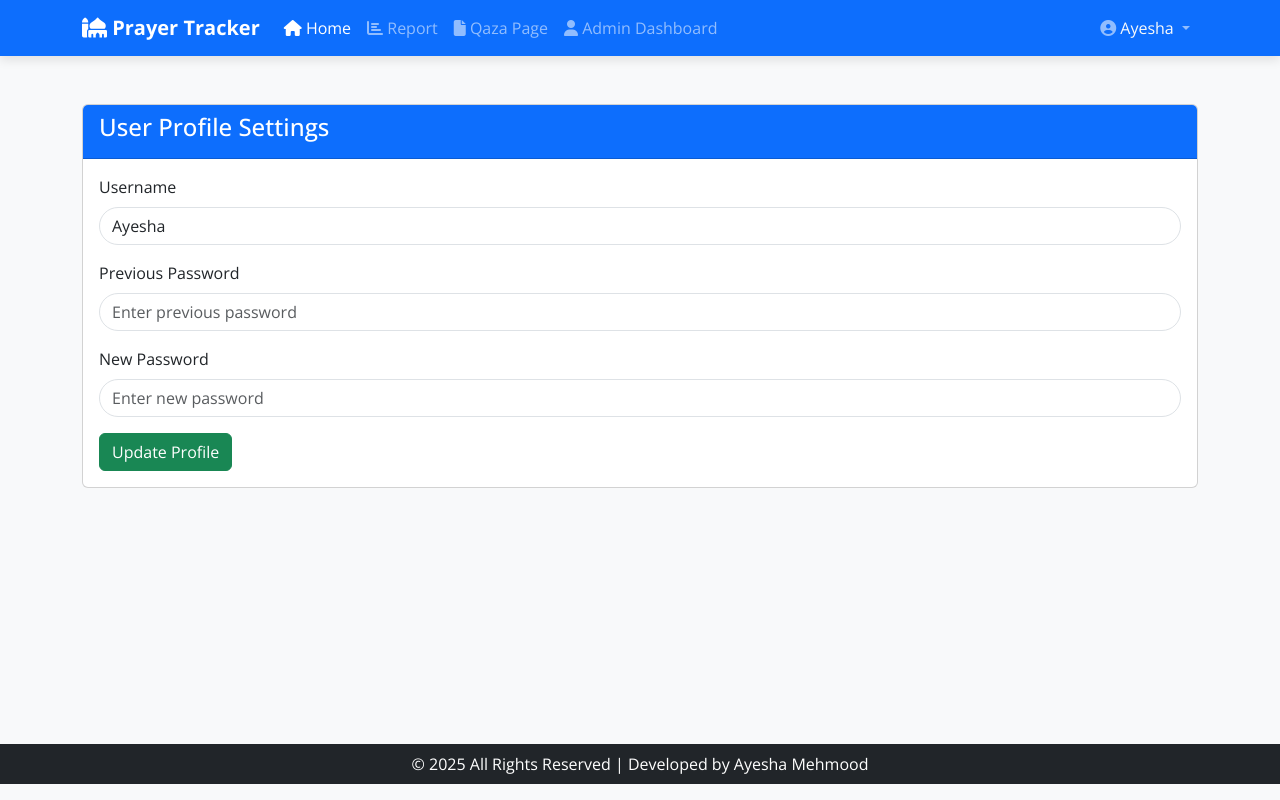
After one commit to Ayesha9912/NazmazTrackerApp, a PHP site: page /namazapp/pages/profile.php in a window 1280 px wide. The commit adds this page. Run offline with PHP 8.4, Linux system fonts and the light colour scheme; a user stored in the database is signed in; data comes from the database, SQL or seed files in the repository.

Commit message:
New changes

```diff
--- a/admin/dashboard.php
+++ b/admin/dashboard.php
@@ -10,6 +10,8 @@ include_once('./admin_settings.php');
     <meta charset="UTF-8">
     <meta name="viewport" content="width=device-width, initial-scale=1.0">
     <title>Prayer Tracker Dashboard</title>
+    <link rel="shortcut icon" href="assets/images/pngegg (1).png" type="image/x-icon">
+
 
     <!-- Bootstrap 5 CDN -->
     <link href="https://cdn.jsdelivr.net/npm/bootstrap@5.3.0/dist/css/bootstrap.min.css" rel="stylesheet">
--- a/admin/manage_users.php
+++ b/admin/manage_users.php
@@ -10,6 +10,7 @@ include_once('./admin_settings.php');
     <meta charset="UTF-8">
     <meta name="viewport" content="width=device-width, initial-scale=1.0">
     <title>Prayer Tracker Dashboard</title>
+    <link rel="shortcut icon" href="assets/images/pngegg (1).png" type="image/x-icon">
 
     <!-- Bootstrap 5 CDN -->
     <link href="https://cdn.jsdelivr.net/npm/bootstrap@5.3.0/dist/css/bootstrap.min.css" rel="stylesheet">
--- a/admin/settings.php
+++ b/admin/settings.php
@@ -10,6 +10,8 @@ include_once('./admin_settings.php');
     <meta charset="UTF-8">
     <meta name="viewport" content="width=device-width, initial-scale=1.0">
     <title>Admin Settings</title>
+    <link rel="shortcut icon" href="assets/images/pngegg (1).png" type="image/x-icon">
+
     <link href="https://cdn.jsdelivr.net/npm/bootstrap@5.3.0/dist/css/bootstrap.min.css" rel="stylesheet">
     <link rel="stylesheet" href="../assets/style/style.css">
     <!-- Font Awesome -->
--- a/components/user_header.php
+++ b/components/user_header.php
@@ -27,6 +27,11 @@
                     <a class="nav-link" href="http://localhost/namazapp/pages/qaza.php"><i class="fa-solid fa-file"></i>
                         Qaza Page</a>
                 </li>
+                <li class="nav-item">
+                    <a class="nav-link" href="http://localhost/namazapp/admin/dashboard.php"><i
+                            class="fa-solid fa-user"></i>
+                        Admin Dashboard</a>
+                </li>
             </ul>
 
             <ul class="navbar-nav">
@@ -41,7 +46,7 @@
 
                     </a>
                     <ul class="dropdown-menu dropdown-menu-end">
-                        <li><a class="dropdown-item text-muted" href="#">
+                        <li><a class="dropdown-item text-muted" href="http://localhost/namazapp/pages/profile.php">
                                 <?php if (isset($_SESSION['id'])) { ?>
                                     <i class="fa-solid fa-user"></i> <?= $_SESSION['name'] ?></a></li>
                             <?php
@@ -57,7 +62,8 @@
                 </li>
                 <li><a class="dropdown-item" href="http://localhost/namazapp/pages/login.php"><i
                             class="fa-solid fa-sign-in-alt"></i> Login</a></li>
-                <li><a class="dropdown-item" href="logout.php"><i class="fa-solid fa-sign-out-alt"></i>
+                <li><a class="dropdown-item" href="http://localhost/namazapp/middleware/logout.php"><i
+                            class="fa-solid fa-sign-out-alt"></i>
                         Logout</a></li>
                 <li><a class="dropdown-item text-primary fw-bold" href="http://localhost/namazapp/pages/register.php"><i
                             class="fa-solid fa-user-plus"></i> Register</a></li>
--- a/error.html
+++ b/error.html
@@ -4,6 +4,7 @@
     <meta charset="UTF-8">
     <meta name="viewport" content="width=device-width, initial-scale=1.0">
     <title>404 Not Found</title>
+    <link rel="shortcut icon" href="assets/images/pngegg (1).png" type="image/x-icon">
     <link href="https://cdn.jsdelivr.net/npm/bootstrap@5.3.0/dist/css/bootstrap.min.css" rel="stylesheet">
 </head>
 <body class="d-flex align-items-center justify-content-center vh-100 bg-light">
--- a/index.php
+++ b/index.php
@@ -6,11 +6,12 @@ session_start();
 <head>
     <meta charset="UTF-8">
     <meta name="viewport" content="width=device-width, initial-scale=1.0">
-    <title>Home Page - Importance of Namaz</title>
+    <title>NamazTracker - Importance of Namaz</title>
 
     <!-- Bootstrap CSS -->
     <link href="https://cdn.jsdelivr.net/npm/bootstrap@5.3.2/dist/css/bootstrap.min.css" rel="stylesheet">
     <script src="https://cdn.jsdelivr.net/npm/bootstrap@5.3.2/dist/js/bootstrap.bundle.min.js"></script>
+    <link rel="shortcut icon" href="assets/images/pngegg (1).png" type="image/x-icon">
 
     <!-- Font Awesome for Icons -->
     <link rel="stylesheet" href="https://cdnjs.cloudflare.com/ajax/libs/font-awesome/6.4.2/css/all.min.css">
--- a/pages/login.php
+++ b/pages/login.php
@@ -9,6 +9,8 @@ include_once('../middleware/auth.php');
     <meta charset="UTF-8">
     <meta name="viewport" content="width=device-width, initial-scale=1.0">
     <title>Login Form</title>
+    <link rel="shortcut icon" href="assets/images/pngegg (1).png" type="image/x-icon">
+
     <!-- Bootstrap CSS -->
     <link href="https://cdn.jsdelivr.net/npm/bootstrap@5.3.2/dist/css/bootstrap.min.css" rel="stylesheet">
     <script src="https://cdn.jsdelivr.net/npm/bootstrap@5.3.2/dist/js/bootstrap.bundle.min.js"></script>
--- /dev/null
+++ b/pages/profile.php
@@ -0,0 +1,123 @@
+<?php
+include_once('../includes/config.php');
+session_start();
+if ($_SERVER['REQUEST_METHOD'] === 'POST') {
+    if (isset($_POST['update_user_profile'])) {
+        $name = filter_var($_POST['name'], FILTER_SANITIZE_STRING);
+        $id = $_POST['user_id'];
+
+        $prev_pass = $_POST['pass']; // Hashed password stored in DB
+        $pass = sha1($_POST['prev_pass']); // Hashed user input
+        $pass = filter_var($pass, FILTER_SANITIZE_STRING);
+
+        // Validate previous password
+        if ($pass !== $prev_pass) {
+            $error[] = 'Your Previous Password does not match';
+        } else {
+            // Check if new password is provided
+            if (!empty($_POST['new_pass'])) {
+                $new_pass = sha1($_POST['new_pass']);
+                $new_pass = filter_var($new_pass, FILTER_SANITIZE_STRING);
+                $update_profile = $conn->prepare('UPDATE `users` SET name = ?, password = ? WHERE id = ?');
+                $update_profile->execute([$name, $new_pass, $id]);
+            } else {
+                $update_profile = $conn->prepare('UPDATE `users` SET name = ? WHERE id = ?');
+                $update_profile->execute([$name, $id]);
+            }
+
+            $msg[] = "Profile is updated successfully";
+        }
+    }
+}
+
+
+?>
+<!DOCTYPE html>
+<html lang="en">
+<head>
+    <meta charset="UTF-8">
+    <meta name="viewport" content="width=device-width, initial-scale=1.0">
+    <title>Home Page - Importance of Namaz</title>
+    <!-- Bootstrap CSS -->
+    <link href="https://cdn.jsdelivr.net/npm/bootstrap@5.3.2/dist/css/bootstrap.min.css" rel="stylesheet">
+    <script src="https://cdn.jsdelivr.net/npm/bootstrap@5.3.2/dist/js/bootstrap.bundle.min.js"></script>
+
+    <!-- Font Awesome for Icons -->
+    <link rel="stylesheet" href="https://cdnjs.cloudflare.com/ajax/libs/font-awesome/6.4.2/css/all.min.css">
+      <!-- style css -->
+      <link rel="stylesheet" href="../assets/style/fronted.css?v=<?php echo time(); ?>">
+</head>
+<body>
+<!-- Header Section -->
+<?php include_once('../components/user_header.php') ?>
+<div class="container mt-5 prayer-conatiner m-auto">
+    <div class="card">
+        <div class="card-header bg-primary text-white">
+            <h4>User Profile Settings</h4>
+            <?php
+        if (isset($error)) {
+            foreach ($error as $errors) { ?>
+                <p id="msg" class="text-danger"><?= $errors ?></p>
+                <?php
+            }
+        }
+        ?>
+        <?php
+        if (isset($msg)) {
+            foreach ($msg as $msgs) { ?>
+                <p id="msg" class="text-success"><?= $msgs ?></p>
+                <?php
+            }
+        }
+        ?>
+        </div>
+        <div class="card-body">
+
+            <?php
+            $select_user = $conn->prepare('SELECT * FROM `users` WHERE id = ?');
+            $select_user->execute([$_SESSION['id']]);
+            $row = $select_user->fetch(PDO::FETCH_ASSOC);
+             ?>
+            <form method="POST">
+                <div class="mb-3">
+                    <label class="form-label">Username</label>
+                    <input type="hidden" name="user_id" value="<?= $_SESSION['id'] ?>">
+                    <input name="name" type="text" value="<?= $row['name'] ?>" class="form-control"
+                        placeholder="Enter new username">
+                </div>
+
+                <div class="mb-3">
+                    <label class="form-label">Previous Password</label>
+                    <input type="hidden" name="pass" value="<?= $row['password']; ?>">
+                    <input type="password" name="prev_pass" class="form-control"
+                        placeholder="Enter previous password">
+                </div>
+
+                <div class="mb-3">
+                    <label class="form-label">New Password</label>
+                    <input type="password" name="new_pass" class="form-control" placeholder="Enter new password">
+                </div>
+
+                <button name="update_user_profile" type="submit" class="btn btn-success">Update Profile</button>
+            </form>
+        </div>
+    </div>
+</div>
+
+
+
+
+
+
+
+
+<!-- Footer -->
+<?php include_once('../components/user_footer.php') ?>
+<!--
+<script>
+    // Auto-update year
+    document.getElementById("year").textContent = new Date().getFullYear();
+</script> -->
+
+</body>
+</html>
--- a/pages/qaza.php
+++ b/pages/qaza.php
@@ -20,7 +20,9 @@ if ($_SERVER['REQUEST_METHOD'] === 'POST') {
 <head>
     <meta charset="UTF-8">
     <meta name="viewport" content="width=device-width, initial-scale=1.0">
-    <title>Home Page - Importance of Namaz</title>
+    <title>Qaza History</title>
+    <link rel="shortcut icon" href="assets/images/pngegg (1).png" type="image/x-icon">
+
 
     <!-- Bootstrap CSS -->
     <link href="https://cdn.jsdelivr.net/npm/bootstrap@5.3.2/dist/css/bootstrap.min.css" rel="stylesheet">
--- a/pages/register.php
+++ b/pages/register.php
@@ -9,7 +9,9 @@ include_once('../middleware/auth.php');
 <head>
     <meta charset="UTF-8">
     <meta name="viewport" content="width=device-width, initial-scale=1.0">
-    <title>Register - Beautiful Form</title>
+    <title>Register</title>
+    <link rel="shortcut icon" href="assets/images/pngegg (1).png" type="image/x-icon">
+
     <!-- Bootstrap CSS -->
     <link href="https://cdn.jsdelivr.net/npm/bootstrap@5.3.2/dist/css/bootstrap.min.css" rel="stylesheet">
     <script src="https://cdn.jsdelivr.net/npm/bootstrap@5.3.2/dist/js/bootstrap.bundle.min.js"></script>
--- a/pages/reports.php
+++ b/pages/reports.php
@@ -40,6 +40,8 @@ $qaza_comp = $qaza_compl->rowCount();
     <meta charset="UTF-8">
     <meta name="viewport" content="width=device-width, initial-scale=1.0">
     <title>Report Page</title>
+    <link rel="shortcut icon" href="assets/images/pngegg (1).png" type="image/x-icon">
+
 
     <!-- Bootstrap CSS -->
     <link href="https://cdn.jsdelivr.net/npm/bootstrap@5.3.2/dist/css/bootstrap.min.css" rel="stylesheet">
--- a/pages/user_dashboard.php
+++ b/pages/user_dashboard.php
@@ -66,7 +66,9 @@ if ($_SERVER["REQUEST_METHOD"] == "POST") {
 <head>
     <meta charset="UTF-8">
     <meta name="viewport" content="width=device-width, initial-scale=1.0">
-    <title>Home Page - Importance of Namaz</title>
+    <title>Userdashboard - Importance of Namaz</title>
+    <link rel="shortcut icon" href="assets/images/pngegg (1).png" type="image/x-icon">
+
     <!-- Bootstrap CSS -->
     <link href="https://cdn.jsdelivr.net/npm/bootstrap@5.3.2/dist/css/bootstrap.min.css" rel="stylesheet">
     <script src="https://cdn.jsdelivr.net/npm/bootstrap@5.3.2/dist/js/bootstrap.bundle.min.js"></script>
```
Also changed, not shown: admin/admin_login.php (+5 -3 lines), database/namaz_db (1).sql (renamed from database/namaz_db.sql, +11 -8 lines), pages/user_prac.php (deleted, +0 -103 lines), assets/images/pngegg (1).png (added).
